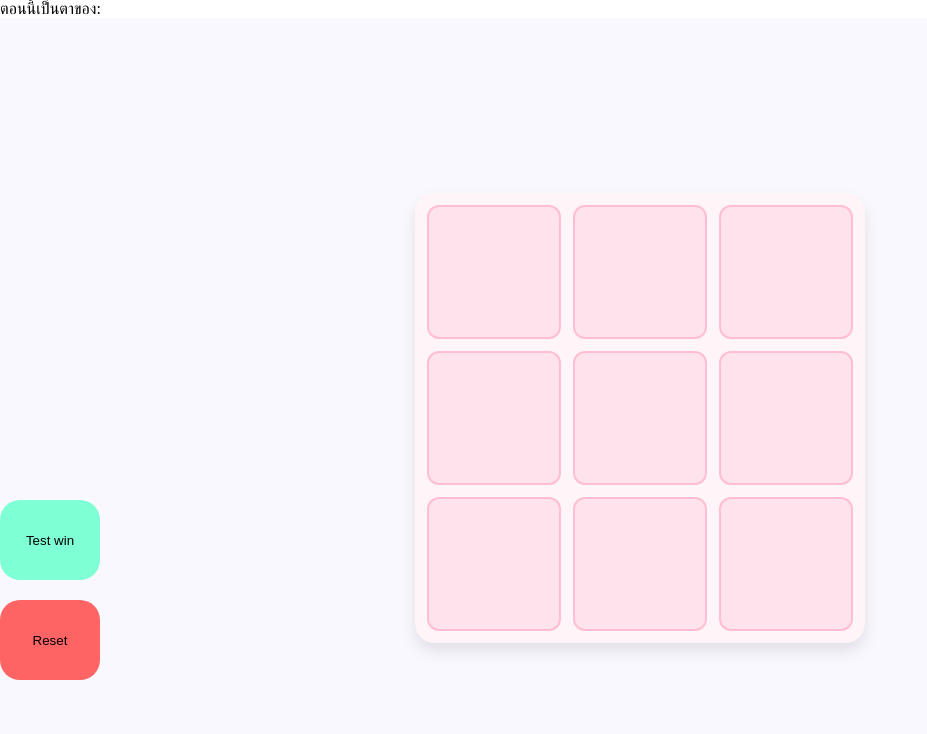
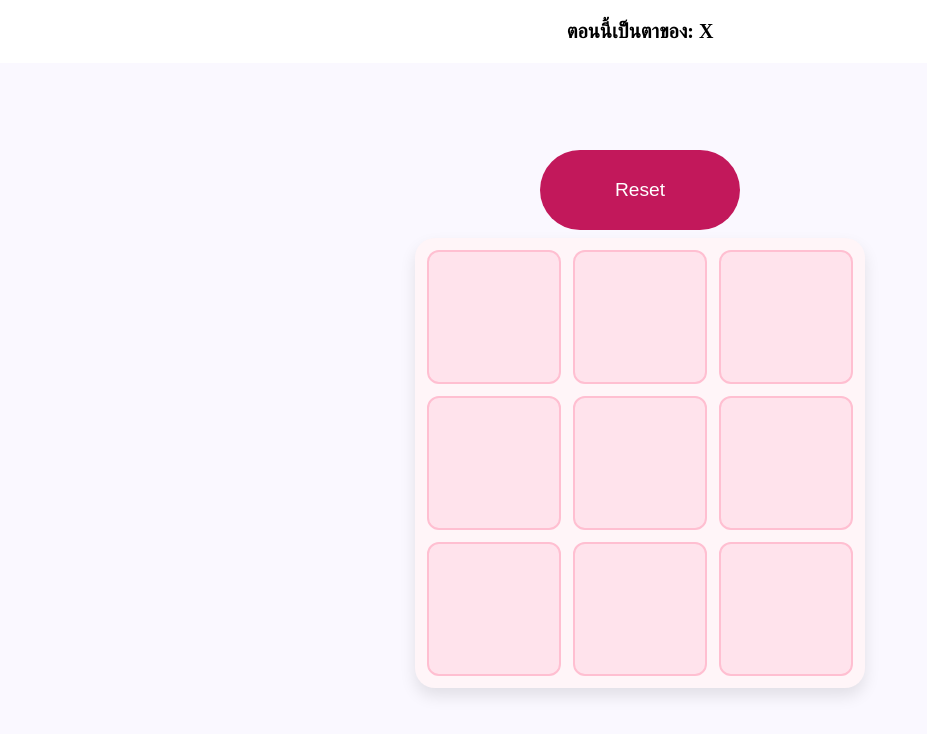
Before and after one commit to SK1NPALL/project-tic-tac-toe, a React (Vite) app: page / in a window 1280 px wide. Shown: the top 734 px of the page, without its empty margins (0-927 px from the left). Built offline with nearby package versions, Linux system fonts and the light colour scheme.

Commit message:
update-reset&clicklock&alert

```diff
--- a/src/App.css
+++ b/src/App.css
@@ -82,34 +82,48 @@
   color: #c2185b;
 
 }
-.turn_button{
-  background-color: #4CAF50;
-  color: white;
-  padding: 10px 16px;
-  border: none;
-  border-radius: 4px;
-  cursor: pointer;
+
+
+
+.turn-container {
+  display: flex;
+  justify-content: center;
+  align-items: center;
+  gap: 20px;
+  margin: 20px auto;
+
 }
 
-.won_button{
+.turn-text {
+  font-size: 20px;
+  font-weight: bold;
+}
+
+
+.reset {
   position: absolute;
-  text-align: center;
-  width: 100px;
+  top: 150px;
+  left: 50%;
+  transform: translateX(-50%);
+  display: flex;
+  justify-content: center;
+  align-items: center;
+  background-color: #c2185b;
+  width: 200px;
   height: 80px;
   border: none;
-  border-radius: 20px;
-  background-color: aquamarine;
-  top: 500px;
+  border-radius: 40px;
+  color:white;
+  font-size: 1.2rem;
+  cursor: pointer;
+  z-index: 20;
 }
 
-.reset{
-  position: absolute;
-  text-align: center;
-  width: 100px;
-  height: 80px;
-  border: none;
-  border-radius: 20px;
-  background-color: rgb(255, 100, 100);
-  top: 600px;
+.reset:hover{
+  background-color: white;
 
+  color:  #c2185b;
+
+  border:2px solid #c2185b;
+  box-shadow: 0 8px 20px rgba(0, 0, 0, 0.3);
 }
--- a/src/App.jsx
+++ b/src/App.jsx
@@ -5,23 +5,30 @@ import './App.css'
 
 import TurnShow from './assets/components/TurnShow.jsx'
 import SquareBoard from './assets/components/SquareBoard'
-import GameReset from './assets/components/GameReset.jsx'
 import WinnerBanner from './assets/components/WinnerBanner.jsx'
+import ResetButton from './assets/components/ResetButton.jsx'
 
 function App() {
   // Put varible or function here
 
+  const [winner, setWinner] = useState(null); // ตัวแปรสำหรับแสดงผลการชนะ
   const [turn,setTurn] = useState('X'); // ตัวแปรเปลี่ยนเทิร์น
   const [board,setBoard] = useState(['','','','','','','','','']); // ตัวเก็บค่าในตาราง
 
   function handleClick(n) {
 
+    if (board[n] !== '' || winner) return; // ห้ามเล่นถ้าช่องไม่ว่าง หรือเกมจบแล้ว
     const newBoard = [...board]; // สร้างบอร์ดใหม่ มาเก็บค่าบอร์ด useState
 
     newBoard[n] = turn; // ให้บอร์ดตำแหน่ง n (argument ที่รับเข้ามา) มีค่าตามตัวแปร turn
     setBoard(newBoard); // ทำให้ board จริงๆมีค่าเท่ากับ newboard
 
-    switchTurn(); // สลับเทิร์น
+    if (isWin(newBoard, turn)) { //ถ้าเช็คแล้วมีการวางตำแหน่งที่ตรงเงื่อนไขชนะจะแสดงว่าชนะ
+    setWinner(turn);
+      }
+    else {
+    switchTurn();
+    }
 
   }
 
@@ -31,94 +38,106 @@ function App() {
 
   }
 
-  function isWin() { //ฟังชันด์เช็คถ้าชนะตรงเงื่อนไขจพ return true
+
+
+  function isWin(board) { //ฟังชันด์เช็คถ้าชนะตรงเงื่อนไขจพ return true
 
 
     // เงื่อนไข X ชนะ
 
       //X ทั้งหมดในแนวนอน
-    if (board[0] === 'X' || board[1] === 'X' || board[2] === 'X'){
+    if (board[0] === 'X' && board[1] === 'X' && board[2] === 'X'){
 
       return true;
 
-    }else if(board[3] === 'X' || board[4] === 'X' || board[5] === 'X'){
+    }else if(board[3] === 'X' && board[4] === 'X' && board[5] === 'X'){
 
       return true;
 
-    }else if(board[6] === 'X' || board[7] === 'X' || board[8] === 'X'){
+    }else if(board[6] === 'X' && board[7] === 'X' && board[8] === 'X'){
 
       return true;
 
       //X ทั้งหมดในแนวเฉียง
-    }else if(board[0] === 'X' || board[4] === 'X' || board[8] === 'X'){
+    }else if(board[0] === 'X' && board[4] === 'X' && board[8] === 'X'){
 
       return true;
 
-    }else if(board[2] === 'X' || board[4] === 'X' || board[6] === 'X'){
+    }else if(board[2] === 'X' && board[4] === 'X' && board[6] === 'X'){
 
       return true;
 
       // X ทั้งหมดในแนวตั้ง
-    }else if(board[0] === 'X' || board[3] === 'X' || board[6] === 'X'){
+    }else if(board[0] === 'X' && board[3] === 'X' && board[6] === 'X'){
 
       return true;
 
-    }else if(board[1] === 'X' || board[4] === 'X' || board[7] === 'X'){
+    }else if(board[1] === 'X' && board[4] === 'X' && board[7] === 'X'){
 
       return true;
 
-    }else if(board[2] === 'X' || board[5] === 'X' || board[8] === 'X'){
+    }else if(board[2] === 'X' && board[5] === 'X' && board[8] === 'X'){
 
       return true;
 
     // เงื่อนไข O ชนะ
 
       //O ทั้งหมดในแนวนอน
-    }else if (board[0] === 'O' || board[1] === 'O' || board[2] === 'O'){
+    }else if (board[0] === 'O' && board[1] === 'O' && board[2] === 'O'){
 
       return true;
 
-    }else if(board[3] === 'O' || board[4] === 'O' || board[5] === 'O'){
+    }else if(board[3] === 'O' && board[4] === 'O' && board[5] === 'O'){
 
       return true;
 
-    }else if(board[6] === 'O' || board[7] === 'O' || board[8] === 'O'){
+    }else if(board[6] === 'O' && board[7] === 'O' && board[8] === 'O'){
 
       return true;
 
       // O ทั้งหมดในแนวเฉียง
-    }else if(board[0] === 'O' || board[4] === 'O' || board[8] === 'O'){
+    }else if(board[0] === 'O' && board[4] === 'O' && board[8] === 'O'){
 
       return true;
 
-    }else if(board[2] === 'O' || board[4] === 'O' || board[6] === 'O'){
+    }else if(board[2] === 'O' && board[4] === 'O' && board[6] === 'O'){
 
       return true;
 
       // O ทั้งหมดในแนวตั้ง
-    }else if(board[0] === 'O' || board[3] === 'O' || board[6] === 'O'){
+    }else if(board[0] === 'O' && board[3] === 'O' && board[6] === 'O'){
 
       return true;
 
-    }else if(board[1] === 'O' || board[4] === 'O' || board[7] === 'O'){
+    }else if(board[1] === 'O' && board[4] === 'O' && board[7] === 'O'){
 
       return true;
 
-    }else if(board[2] === 'O' || board[5] === 'O' || board[8] === 'O'){
+    }else if(board[2] === 'O' && board[5] === 'O' && board[8] === 'O'){
 
       return true;
 
     }
+      return false
+  }
 
+  function handleReset(){
+    setBoard(['', '', '', '', '', '', '', '', '']);
+    setTurn('X');
+    setWinner(null);
   }
+
 
   return (
     <>
 
-      <TurnShow/>
+      <TurnShow turn={turn} />
+      <ResetButton onReset={handleReset} />
       <SquareBoard board={board} handleClick={handleClick} />
-      <WinnerBanner/>
-      <GameReset/>
+      <WinnerBanner winner={winner} />
+
+
+
    </>
   )
 }
--- a/src/assets/components/GameReset.jsx
+++ /dev/null
@@ -1,15 +0,0 @@
-import React from 'react'
-
-function GameReset() {
-    function reset(){
-    window.location.reload();
-  }
-
-  return (
-
-    <button onClick={reset} class="reset" type="reset">Reset</button>
-  )
-}
-
-
-export default GameReset
--- /dev/null
+++ b/src/assets/components/ResetButton.jsx
@@ -0,0 +1,12 @@
+import React from 'react'
+
+function ResetButton({onReset}) {
+  return (
+
+        <button class="reset" type="reset" onClick={onReset}>Reset</button>
+
+
+  )
+}
+
+export default ResetButton
--- a/src/assets/components/TurnShow.jsx
+++ b/src/assets/components/TurnShow.jsx
@@ -1,15 +1,13 @@
-import React from 'react'
-import { useState } from 'react';
+import React from 'react';
 
 
+function TurnShow({ turn}) {
+  return (
+    <div className="turn-container">
+      <p className="turn-text">ตอนนี้เป็นตาของ: <span>{turn}</span></p>
 
-function TurnShow() {
-
-  return (
-      <>
-        <p>ตอนนี้เป็นตาของ: </p>
-      </>
+    </div>
   );
 }
 
-export default TurnShow
+export default TurnShow;
--- a/src/assets/components/WinnerBanner.jsx
+++ b/src/assets/components/WinnerBanner.jsx
@@ -1,21 +1,13 @@
-import React, { useState, useEffect } from 'react';
+import React, { useEffect } from 'react';
 
-function WinnerBanner() {
-  const [isWon, setIsWon] = useState(false);
-
+function WinnerBanner({ winner }) {
   useEffect(() => {
-    if (isWon) {
-      alert('YOU WIN !!!');
-    }
-  }, [isWon]); // ทำงานเมื่อ isWon เปลี่ยน
-
-  function handleClick() {
-    setIsWon(true);
+  if (winner) {
+    setTimeout(() => {
+      alert(`Winner is :${winner}`);
+    }, 100); // หน่วงเวลาให้ React update UI ก่อน
   }
-
-  return (
-    <button onClick={handleClick} className="won_button">Test win</button>
-  );
+}, [winner]);
 }
 
 export default WinnerBanner;
```
Also changed, not shown: src/assets/components/CheckWin.jsx (added, +9 -0 lines).
